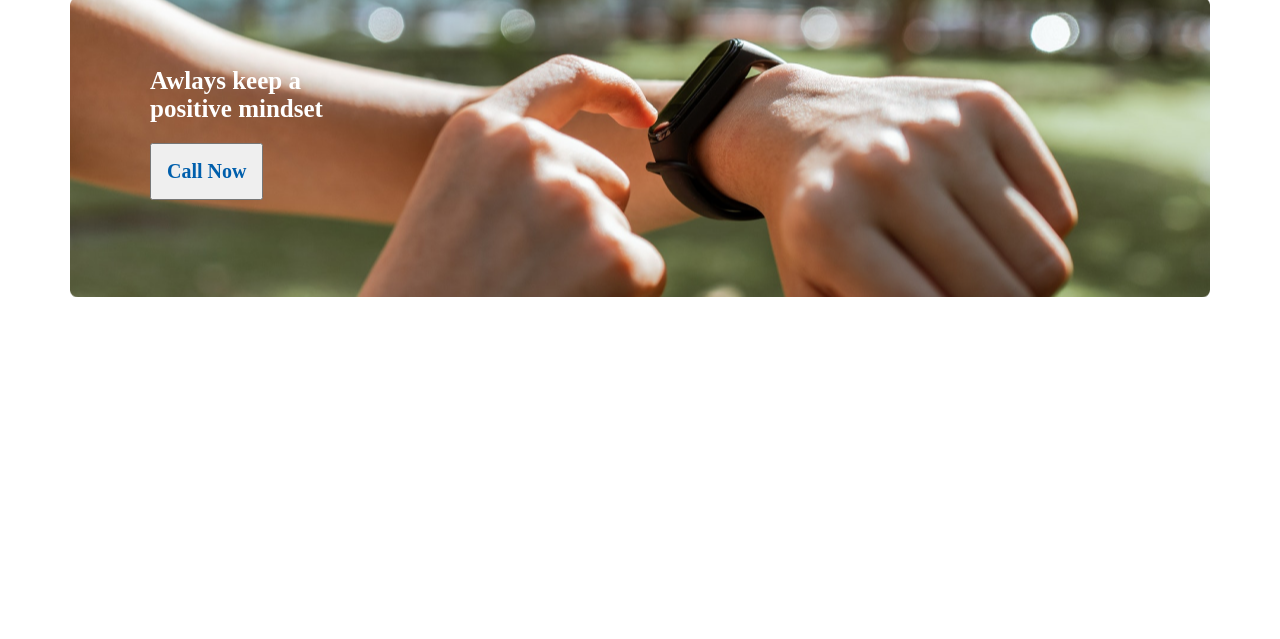
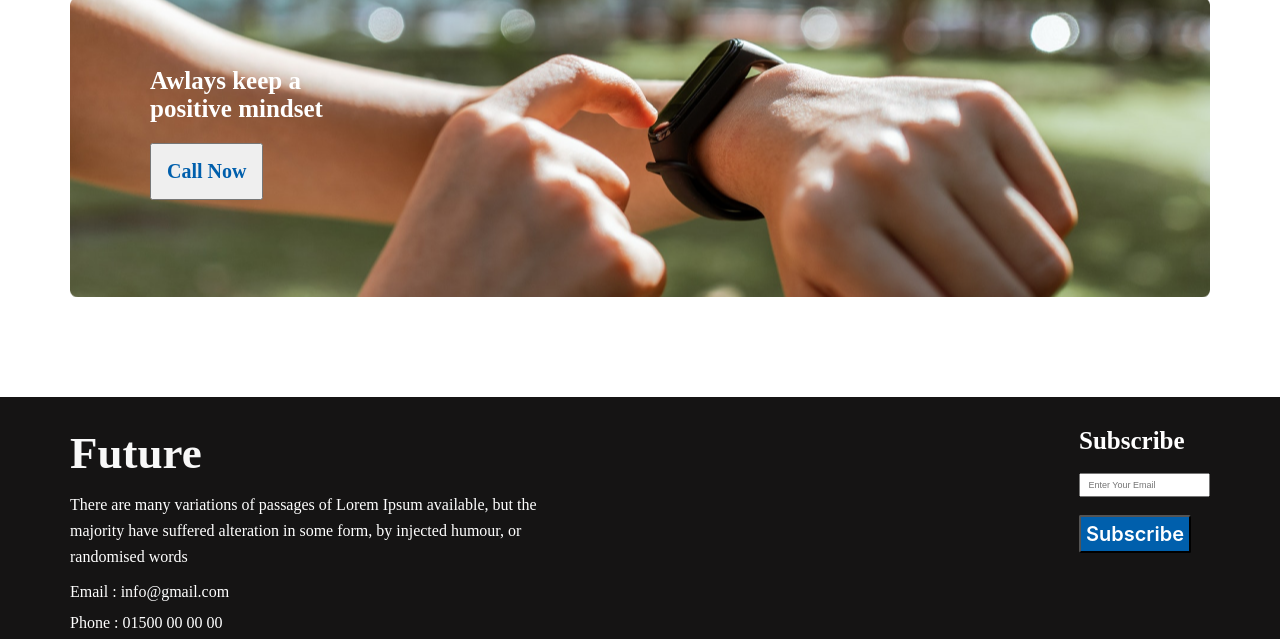
Before and after one commit to mdabdulhalimmasum/my-second-github-portfolio-repo, a plain HTML site: page index.html in a window 1280 px wide. Shown: the part 1963-2602 px from the top of the page. Before the commit the page ends 2260 px from the top, so only its background shows below. Drawn offline with Linux system fonts and the light colour scheme.

Commit message:
create footer

```diff
--- a/index.html
+++ b/index.html
@@ -70,7 +70,22 @@
          </section>
     </main>
     <footer>
-
+       <div class="footer-m">
+        <h4 class="f-h">Future</h4>
+        <p class="f-p1">There are many variations of passages of Lorem Ipsum available, but the majority have suffered alteration in some form, by injected humour, or randomised words</p>
+        <p class="f-p2">Email : info@gmail.com</p>
+        <p class="f-p3">Phone : 01500 00 00 00</p>
+        <img class="f-img" src="images/icons/fb.png" alt="">
+        <img class="f-img" src="images/icons/twitter.png" alt="">
+        <img class="f-img" src="images/icons/youtube.png" alt="">
+       </div>
+       <div class="footer-m">
+         <h4 class="f-h2">Subscribe</h4><br>
+         <form action="">
+            <input class="email" type="email" placeholder=" Enter Your Email"><br><br>
+            <button class="f-b">Subscribe</button>
+         </form>
+       </div>
     </footer>
 </body>
 </html>
--- a/style.css
+++ b/style.css
@@ -113,6 +113,7 @@ header{
     background-repeat: no-repeat;
     height: 300px;
     background-position: center;
+    margin-bottom: 100px;
 
 }
 .sec-con{
@@ -139,5 +140,62 @@ header{
     padding: 15px;
 
 }
+/* footer section */
 
-/* footer section */
+footer{
+    background-color: var(--Dark-01, #151414);
+    display: flex;
+}
+.footer-m{
+    margin: 30px 70px;
+}
+.f-h{
+    color: #F8F8F8;
+    font-size: 45px;
+    font-weight: 700;
+}
+.f-p1{
+    color: #FFF;
+    font-size: 16px;
+    font-weight: 400;
+    line-height: 26px; /* 162.5% */
+    margin-right: 400px;
+    margin-top: 13px;
+
+}
+.f-p2{
+    color: #FFF;
+    font-size: 16px;
+    font-weight: 400;
+    margin-top: 13px;
+}
+.f-p3{
+    color: #FFF;
+    font-size: 16px;
+    font-weight: 400;
+    margin-top: 13px;
+}
+.f-img{
+    margin-top: 13px;
+    margin-right: 5px;
+}
+.f-h2{
+    color: #FFF;
+    font-size: 25px;
+    font-weight: 600;
+}
+.email{
+    color: var(--Dark-07, #F3F3F3);
+    font-size: 9px;
+    font-weight: 400;
+    padding: 5px;
+}
+.f-b{
+    color: #FFF;
+    font-family: Inter;
+    font-size: 20px;
+    font-weight: 600;
+    border-radius: 2px;
+    background: #005FAC;
+    padding: 5px;
+}
```
